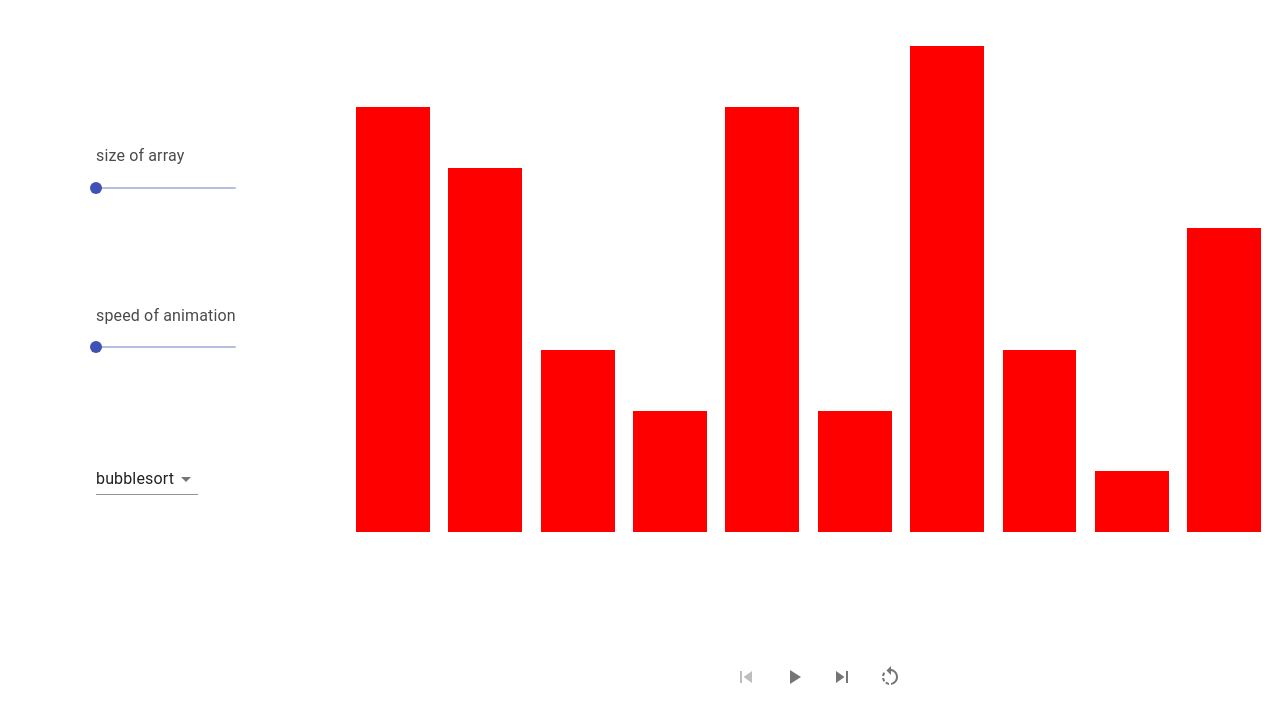
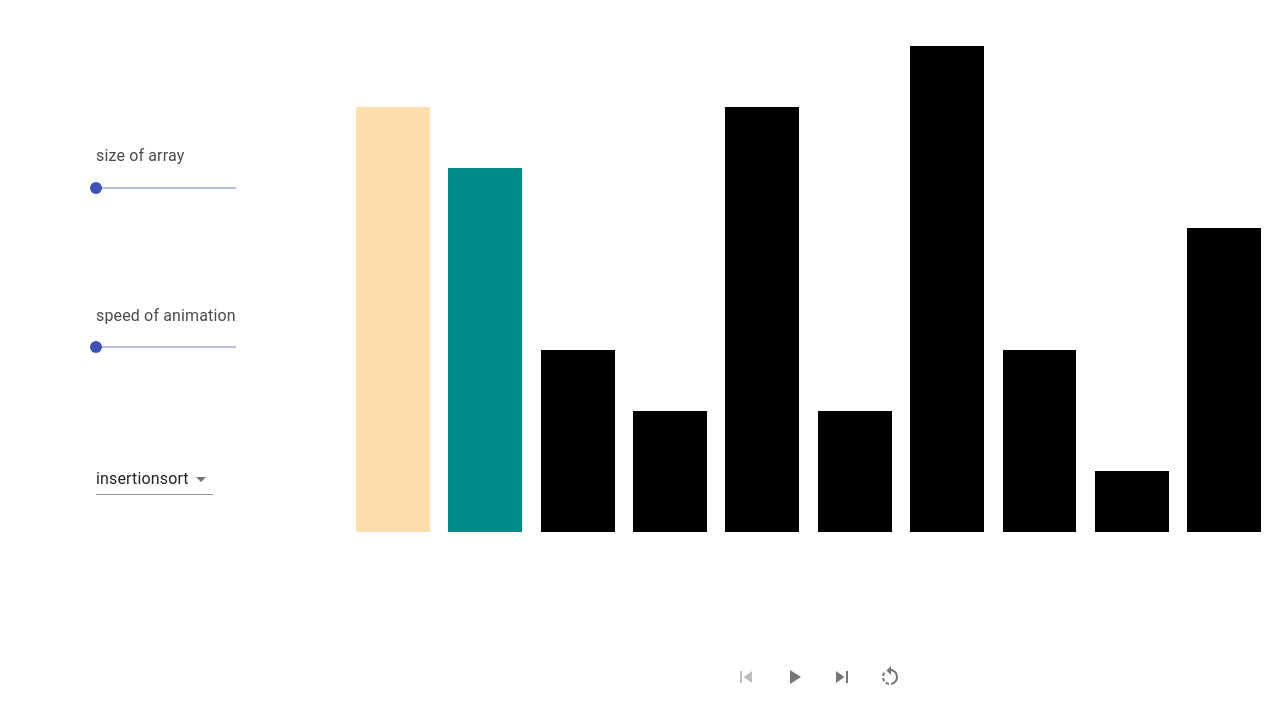
Before and after one commit to belluma/sort_algorithm_visualizer, a React (Create React App) app: page / in a window 1280 px wide. Shown: the top 724 px of the page. Built offline with nearby package versions, Linux system fonts and the light colour scheme.

Commit message:
added insertionSort

```diff
--- a/src/App.tsx
+++ b/src/App.tsx
@@ -9,6 +9,7 @@ import qSort from "./algorithms/qSort";
 import mergeSort from "./algorithms/mergeSort";
 import heapSort from "./algorithms/heapsort";
 import bubbleSort from "./algorithms/bubbleSort";
+import insertionSort from "./algorithms/insertionSort";
 
 import iState from "./interfaces/state";
 
@@ -30,9 +31,10 @@ function App() {
         getAnimation: mergeSort,
       },
       { name: "heapsort", selected: false, getAnimation: heapSort },
-      { name: "bubblesort", selected: true, getAnimation: bubbleSort },
+      { name: "bubblesort", selected: false, getAnimation: bubbleSort },
+      { name: "insertionsort", selected: true, getAnimation: insertionSort },
     ],
-    selectedAlgorithm: bubbleSort,
+    selectedAlgorithm: insertionSort,
     play: false,
   });
   useEffect(() => {
--- a/src/algorithms/heapsort.tsx
+++ b/src/algorithms/heapsort.tsx
@@ -18,7 +18,7 @@ function heapSort(array: number[]): step[] {
       Math.floor((childIndex - 1) / 2);
     function swapWithParent(childIndex: number) {
       const parentIndex = getParentIndex(childIndex);
-      if (childIndex == 0 || array[parentIndex] >= array[childIndex]) return;
+      if (childIndex === 0 || array[parentIndex] >= array[childIndex]) return;
       [array[parentIndex], array[childIndex]] = [
         array[childIndex],
         array[parentIndex],
--- /dev/null
+++ b/src/algorithms/insertionSort.tsx
@@ -0,0 +1,42 @@
+import step from "../interfaces/animationStep";
+
+export default meta;
+
+function meta(array: number[]): step[] {
+  const animation: step[] = [];
+  for (let i = 1; i < array.length; i++) sort(i);
+  return animation;
+
+  function sort(index: number): void {
+    const n = [...array].slice(index, index + 1)[0];
+    for (let i = index - 1; i >= 0; i--) {
+      if (array[i] <= n) {
+        animation.push({
+          array: [...array],
+          method: "insert",
+          indexRight: i + 1,
+          indexLeft: i,
+        });
+        break;
+      } else {
+        animation.push({
+          array: [...array],
+          method: "insert",
+          indexLeft: i + 1,
+          indexRight: i,
+        });
+        insert(i + 1, i);
+        animation.push({
+          array: [...array],
+          method: "insert",
+          indexLeft: i,
+          indexRight: i + 1,
+        });
+      }
+    }
+  }
+
+  function insert(fromIndex: number, toIndex: number): void {
+    array.splice(toIndex, 0, array.splice(fromIndex, 1)[0]);
+  }
+}
--- a/src/algorithms/qSort.ts
+++ b/src/algorithms/qSort.ts
@@ -1,4 +1,3 @@
-import { quickSortStep } from "../interfaces/animationStep";
 import step from "../interfaces/animationStep";
 
 export default meta;
--- a/src/components/Animation/Animation.tsx
+++ b/src/components/Animation/Animation.tsx
@@ -53,7 +53,7 @@ const Animation = (props: Props) => {
       ? "navajowhite"
       : "black";
   }
-  function colorizeMerge(index: number) {
+  function colorizeRest(index: number) {
     return isNew(index)
       ? "red"
       : isLeft(index)
@@ -77,20 +77,11 @@ const Animation = (props: Props) => {
       ? "darkcyan"
       : "gold";
   }
-  function colorizeBubble(index: number) {
-    return isNew(index)
-      ? "red"
-      : isLeft(index)
-      ? "navajowhite"
-      : isRight(index)
-      ? "darkcyan"
-      : "gold";
-  }
+
   function colorize(index: number): string {
     if (props.step.method === "quick") return colorizeQuick(index);
-    else if (props.step.method === "merge") return colorizeMerge(index);
-    else if (props.step.method === "bubble") return colorizeBubble(index);
-    else return colorizeHeap(index);
+    else if (props.step.method === "heap") return colorizeHeap(index);
+    else return colorizeRest(index);
   }
 
   const playPause = props.play ? <PauseIcon /> : <PlayIcon />;
--- a/src/interfaces/state.tsx
+++ b/src/interfaces/state.tsx
@@ -1,6 +1,4 @@
 import algorithm from "./algorithm";
-import { quickSortStep } from "./animationStep";
-// import { mergeSortStep } from "./animationStep";
 import step from "./animationStep";
 
 export default interface state {
```
Also changed, not shown: src/interfaces/animationStep.tsx (+1 -10 lines).
